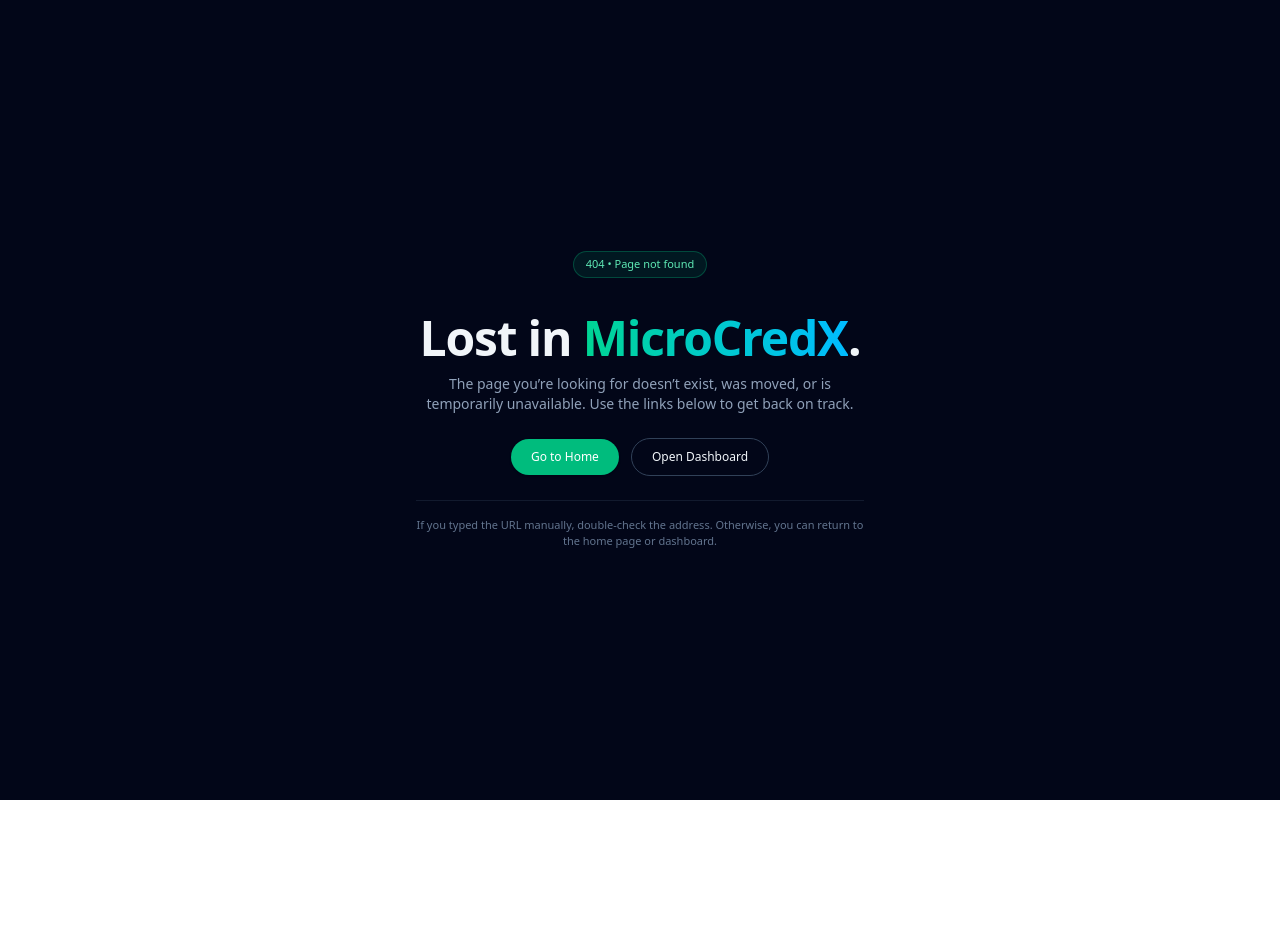
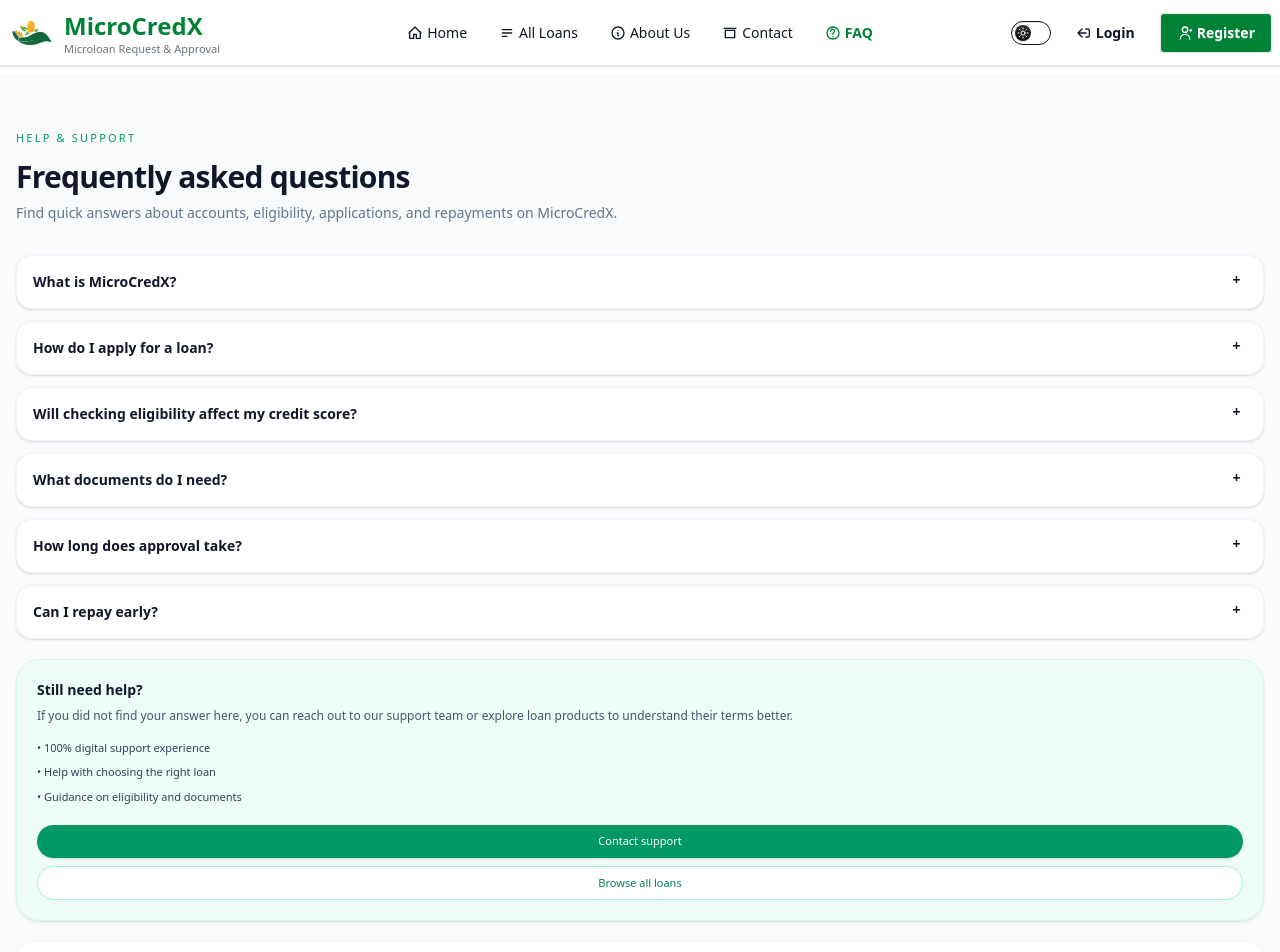
Before and after one commit to Mahfuz5634/MicroCredX-Project-FrontendPart, a React (Vite) app: page /faq in a window 1280 px wide. Shown: the top 952 px of the page. Before the commit the page ends 800 px from the top, so only its background shows below. Built offline with nearby package versions, Linux system fonts and the light colour scheme; no server answers.

Commit message:
added faq page

```diff
--- a/src/Components/Navbar.jsx
+++ b/src/Components/Navbar.jsx
@@ -142,6 +142,41 @@
           </span>
         </NavLink>
       </li>
+      <li>
+  <NavLink
+    to="/faq"
+    className={({ isActive }) =>
+      isActive ? "text-green-700 font-semibold" : ""
+    }
+  >
+    <span className="flex items-center gap-1">
+      <svg
+        xmlns="http://www.w3.org/2000/svg"
+        className="w-4 h-4"
+        fill="none"
+        viewBox="0 0 24 24"
+        stroke="currentColor"
+      >
+        <path
+          strokeLinecap="round"
+          strokeLinejoin="round"
+          strokeWidth={2}
+          d="M12 18h.01M8.227 9.227a3 3 0 115.196 2.09c-.44.44-.923.777-1.25 1.217-.26.35-.423.768-.423 1.216v.25"
+        />
+        <circle
+          cx="12"
+          cy="12"
+          r="9"
+          strokeWidth={2}
+          strokeLinecap="round"
+          strokeLinejoin="round"
+        />
+      </svg>
+      FAQ
+    </span>
+  </NavLink>
+</li>
+
     </>
   );
 
--- /dev/null
+++ b/src/Pages/Faq.jsx
@@ -0,0 +1,123 @@
+import React from "react";
+import { motion } from "motion/react";
+import { Link } from "react-router";
+
+const faqs = [
+  {
+    question: "What is MicroCredX?",
+    answer:
+      "MicroCredX is a digital microloan platform where you can explore loan products, check eligibility, and apply online with minimal documentation.",
+  },
+  {
+    question: "How do I apply for a loan?",
+    answer:
+      "Go to the All Loans page, choose a loan, open its details, and click on Start application. Then complete the form with your personal and financial information.",
+  },
+  {
+    question: "Will checking eligibility affect my credit score?",
+    answer:
+      "No, the initial eligibility check is soft and does not impact your credit score.",
+  },
+  {
+    question: "What documents do I need?",
+    answer:
+      "Typically you need a valid national ID, a recent photograph, proof of income or business cash flow, and an active bank or mobile wallet account.",
+  },
+  {
+    question: "How long does approval take?",
+    answer:
+      "Approval time depends on your profile and documents, but most microloan requests are reviewed within a few business days.",
+  },
+  {
+    question: "Can I repay early?",
+    answer:
+      "Many plans allow early or extra repayments; check the Key features and terms in the specific loan details before applying.",
+  },
+];
+
+const FAQ = () => {
+  return (
+    <motion.section
+      initial={{ opacity: 0, y: 12 }}
+      animate={{ opacity: 1, y: 0, transition: { duration: 0.4 } }}
+      className="mt-2 min-h-screen bg-slate-50"
+    >
+      <div className="container mx-auto px-4 py-10 sm:py-12 lg:py-14">
+
+        <div className="text-left max-w-2xl">
+          <p className="text-[11px] uppercase tracking-[0.2em] text-emerald-600">
+            Help & Support
+          </p>
+          <h1 className="mt-3 text-2xl md:text-3xl font-semibold tracking-tight text-slate-900">
+            Frequently asked questions
+          </h1>
+          <p className="mt-2 text-xs sm:text-sm text-slate-500">
+            Find quick answers about accounts, eligibility, applications, and repayments on MicroCredX.
+          </p>
+        </div>
+
+
+        <div className="mt-8 grid gap-5 lg:grid-cols-[1.1fr,0.9fr]">
+          <div className="space-y-3">
+            {faqs.map((item, idx) => (
+              <div
+                key={idx}
+                className="collapse collapse-plus rounded-2xl border border-slate-100 bg-white shadow-sm"
+              >
+                <input type="checkbox" className="peer" />
+                <div className="collapse-title text-sm font-semibold text-slate-900">
+                  {item.question}
+                </div>
+                <div className="collapse-content text-xs sm:text-sm text-slate-600">
+                  <p>{item.answer}</p>
+                </div>
+              </div>
+            ))}
+          </div>
+          <aside className="space-y-5">
+            <div className="rounded-3xl border border-emerald-100 bg-emerald-50/70 p-5 shadow-sm">
+              <h2 className="text-sm font-semibold text-slate-900">
+                Still need help?
+              </h2>
+              <p className="mt-2 text-xs text-slate-600">
+                If you did not find your answer here, you can reach out to our support team or explore loan products to understand their terms better.
+              </p>
+
+              <div className="mt-4 flex flex-col gap-2 text-[11px] text-slate-700">
+                <p>• 100% digital support experience</p>
+                <p>• Help with choosing the right loan</p>
+                <p>• Guidance on eligibility and documents</p>
+              </div>
+
+              <div className="mt-5 flex flex-col gap-2">
+                <Link
+                  to="/contact"
+                  className="inline-flex items-center justify-center rounded-full bg-emerald-600 px-4 py-2 text-[11px] font-medium text-white hover:bg-emerald-700 shadow-sm"
+                >
+                  Contact support
+                </Link>
+                <Link
+                  to="/all-loans"
+                  className="inline-flex items-center justify-center rounded-full border border-emerald-200 bg-white px-4 py-2 text-[11px] font-medium text-emerald-700 hover:bg-emerald-50"
+                >
+                  Browse all loans
+                </Link>
+              </div>
+            </div>
+
+            <div className="rounded-2xl border border-slate-100 bg-white p-4 text-[11px] text-slate-600">
+              <p className="font-semibold text-slate-900">
+                Tips for faster approval
+              </p>
+              <p className="mt-1">
+                Keep your documents ready, provide accurate information in the loan application, and choose a loan amount aligned with your income and repayment capacity.
+              </p>
+            </div>
+          </aside>
+        </div>
+      </div>
+    </motion.section>
+  );
+};
+
+export default FAQ;
--- a/src/Router/RouterProvider.jsx
+++ b/src/Router/RouterProvider.jsx
@@ -23,6 +23,7 @@
 import PaymentSuccess from "../Pages/PaymentSucces";
 import PaymentCancel from "../Pages/PaymentCancel";
 import NotFound from "../Pages/NotFound";
+import FAQ from "../Pages/Faq";
 
 
 export const router = createBrowserRouter([
@@ -62,6 +63,10 @@
         path:'loan-application',
         Component:LoanApplicationForm
       }
+      ,{
+          path:'/faq',
+          element:<FAQ></FAQ>
+      }
     ]
   },
   {
```
